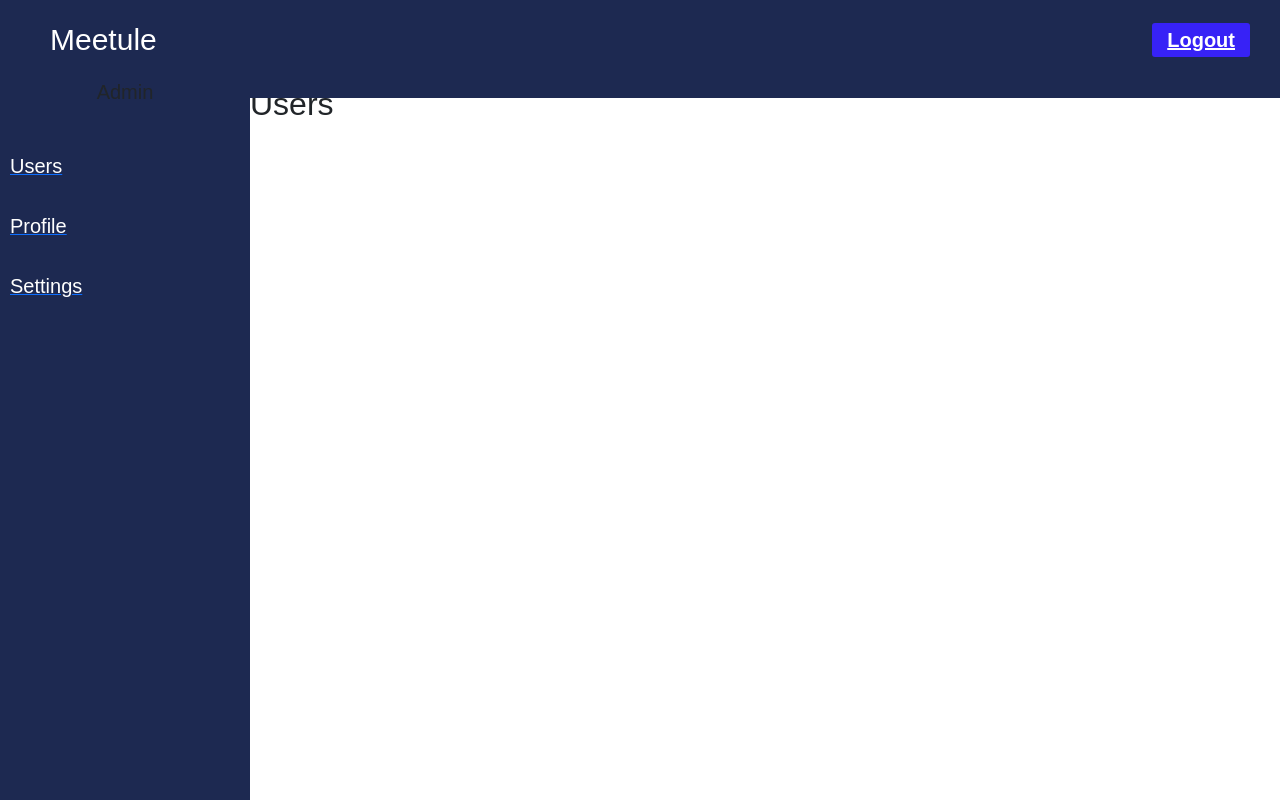
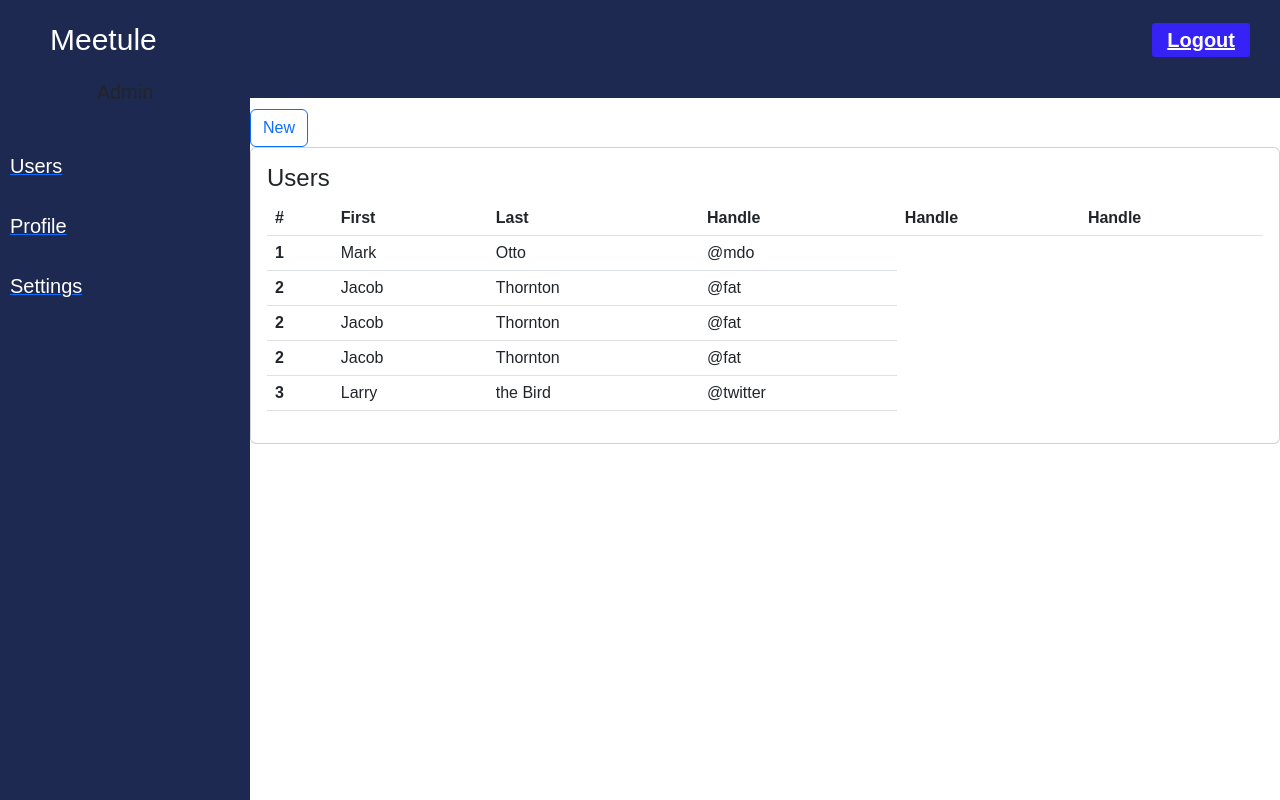
Before and after one commit to binshadcs/ms-api, a Django app: template base/templates/base/admin.html in a window 1280 px wide. Run offline with Django 3.2, Linux system fonts and the light colour scheme; the template is opened without the code that fills it, so the values that code supplies are empty; parts of the project's set-up code (start-up, migrations or seed data) failed here and were passed over.

Commit message:
somne stuff added

```diff
--- a/base/templates/base/admin.html
+++ b/base/templates/base/admin.html
@@ -1,5 +1,58 @@
 {% extends 'base/base.html' %}
 {% block content %}
 
-<h2>Users</h2>
+<br>
+<a href="\register"><button type="button" class="btn btn-outline-primary">New</button></a>
+
+<br>
+<div class="card">
+    <div class="card-body">
+        <h4 class="card-title">Users</h4>
+        <table class="table table-hover">
+            <thead>
+              <tr>
+                <th scope="col">#</th>
+                <th scope="col">First</th>
+                <th scope="col">Last</th>
+                <th scope="col">Handle</th>
+                <th scope="col">Handle</th>
+                <th scope="col">Handle</th>
+              </tr>
+            </thead>
+            <tbody>
+              <tr>
+                <th scope="row">1</th>
+                <td>Mark</td>
+                <td>Otto</td>
+                <td>@mdo</td>
+              </tr>
+              <tr>
+                <th scope="row">2</th>
+                <td>Jacob</td>
+                <td>Thornton</td>
+                <td>@fat</td>
+              </tr>
+              <tr>
+              <th scope="row">2</th>
+              <td>Jacob</td>
+              <td>Thornton</td>
+              <td>@fat</td>
+            </tr>
+            <tr>
+            <th scope="row">2</th>
+            <td>Jacob</td>
+            <td>Thornton</td>
+            <td>@fat</td>
+          </tr>
+              <tr>
+                <th scope="row">3</th>
+                <td>Larry</td>
+                <td>the Bird</td>
+                <td>@twitter</td>
+              </tr>
+            </tbody>
+          </table>
+    </div>
+</div>
+
 {% endblock content %}
--- a/base/urls.py
+++ b/base/urls.py
@@ -1,13 +1,13 @@
 from django.urls import path, include
-from .views import CustomLoginView,sample, profile, settings, users,RegisterPage
+from .views import CustomLoginView, profile, settings, users,RegisterPage
 from django.contrib.auth.views import LogoutView
 
 urlpatterns = [
     path('login/', CustomLoginView.as_view(), name='login'),
     path('logout/', LogoutView.as_view(next_page='login'), name='logout'),
 
-    path('users', users, name='users'),
-    path('profile', profile, name='profile'),
-    path('settings', settings, name='settings'),
-    path('register', RegisterPage.as_view(), name='register'),
+    path('users/', users, name='users'),
+    path('profile/', profile, name='profile'),
+    path('settings/', settings, name='settings'),
+    path('register/', RegisterPage, name='register'),
 ]
```
Also changed, not shown: base/forms.py (added, +10 -0 lines), base/templates/base/register.html (+4 -5 lines), base/views.py (+24 -8 lines), db.sqlite3.
